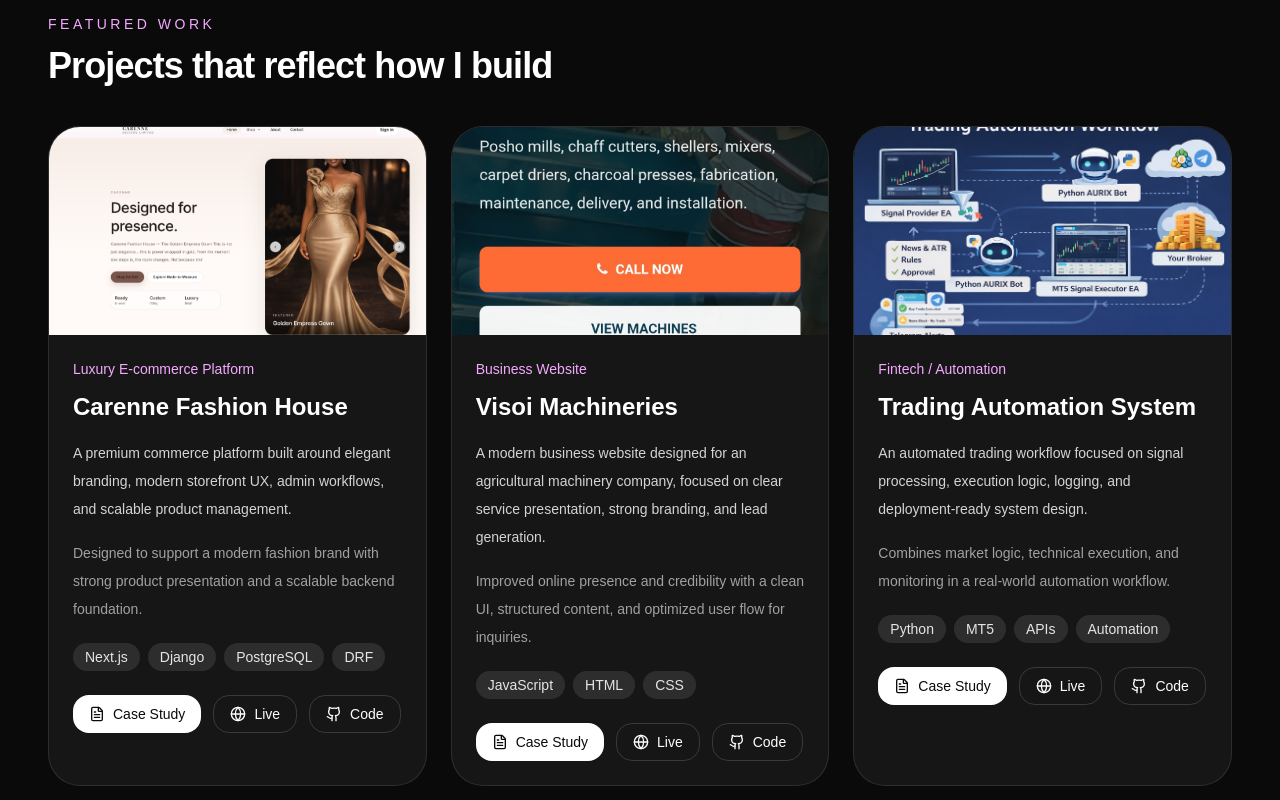
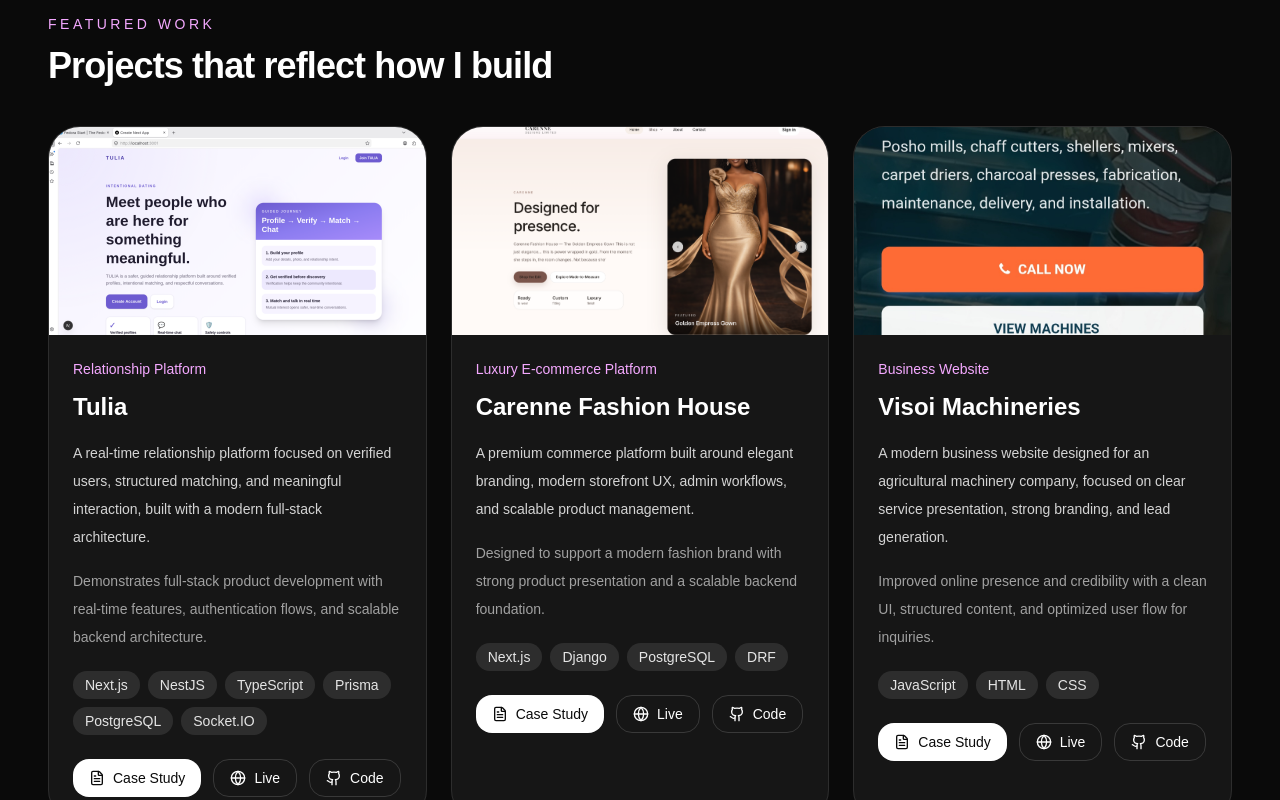
Before and after one commit to Paulwamaria/paulw, a Next.js app in the folder paul-portfolio/: page / in a window 1280 px wide. Shown: the part 940-1740 px from the top of the page. Built offline with nearby package versions, Linux system fonts and the light colour scheme.

Commit message:
Add Tulia to portfolio

```diff
--- a/paul-portfolio/app/code-access/page.tsx
+++ b/paul-portfolio/app/code-access/page.tsx
@@ -5,6 +5,12 @@
   string,
   { title: string; description: string; live?: string }
 > = {
+  tulia: {
+    title: "Tulia",
+    description:
+      "This repository is private as Tulia is an active product concept with user flows, platform logic, and features that are not publicly shared.",
+    live: "#",
+  },
   carenne: {
     title: "Carenne Fashion House",
     description:
--- a/paul-portfolio/app/page.tsx
+++ b/paul-portfolio/app/page.tsx
@@ -16,6 +16,27 @@
 } from "lucide-react";
 
 const featuredProjects = [
+  {
+    title: "Tulia",
+    slug: "tulia",
+    image: "/projects/tulia.png",
+    category: "Relationship Platform",
+    summary:
+      "A real-time relationship platform focused on verified users, structured matching, and meaningful interaction, built with a modern full-stack architecture.",
+    stack: [
+      "Next.js",
+      "NestJS",
+      "TypeScript",
+      "Prisma",
+      "PostgreSQL",
+      "Socket.IO",
+    ],
+    impact:
+      "Demonstrates full-stack product development with real-time features, authentication flows, and scalable backend architecture.",
+    live: "https://github.com/Paulwamaria/tulia",
+    code: "https://github.com/Paulwamaria/tulia",
+    caseStudy: "/projects/tulia",
+  },
   {
     title: "Carenne Fashion House",
     slug: "carenne",
@@ -58,6 +79,7 @@
     code: "/code-access?project=trading",
     caseStudy: "/projects/trading",
   },
+
   {
     title: "Ascend",
     slug: "ascend",
@@ -173,8 +195,9 @@
 
                 <p className="mt-6 max-w-2xl text-base leading-7 text-neutral-300 md:text-lg">
                   I’m Paul Wamaria — a full-stack developer focused on turning
-                  ideas into production-ready platforms with strong architecture,
-                  polished user experience, and real business value.
+                  ideas into production-ready platforms with strong
+                  architecture, polished user experience, and real business
+                  value.
                 </p>
 
                 <div className="mt-8 flex flex-wrap gap-4">
@@ -287,7 +310,9 @@
                     <Link
                       href={project.live}
                       className="inline-flex items-center rounded-2xl border border-white/15 px-4 py-2 text-sm text-white transition hover:bg-white/10"
-                      target={project.live.startsWith("http") ? "_blank" : undefined}
+                      target={
+                        project.live.startsWith("http") ? "_blank" : undefined
+                      }
                     >
                       <Globe className="mr-2 h-4 w-4" />
                       Live
@@ -296,7 +321,9 @@
                     <Link
                       href={project.code}
                       className="inline-flex items-center rounded-2xl border border-white/15 px-4 py-2 text-sm text-white transition hover:bg-white/10"
-                      target={project.code.startsWith("http") ? "_blank" : undefined}
+                      target={
+                        project.code.startsWith("http") ? "_blank" : undefined
+                      }
                     >
                       <Github className="mr-2 h-4 w-4" />
                       Code
--- a/paul-portfolio/app/projects/[slug]/page.tsx
+++ b/paul-portfolio/app/projects/[slug]/page.tsx
@@ -20,6 +20,51 @@
     privateCode?: boolean;
   }
 > = {
+  tulia: {
+    title: "Tulia",
+    category: "Relationship Platform",
+    heroImage: "/projects/tulia.png",
+
+    overview:
+      "Tulia is a full-stack relationship platform built to explore how trust, real-time interaction, and structured user flows can improve modern connection experiences. The project combines product thinking with scalable backend architecture and real-time communication.",
+
+    problem:
+      "Many existing platforms prioritize engagement metrics over meaningful interaction, leading to low trust and shallow user experiences. The challenge was to design a system that supports intentional connections while handling real-time interaction and scalable user flows.",
+
+    solution:
+      "I built Tulia as a modern full-stack application using Next.js and NestJS, with a focus on authentication, user verification, matching flows, and real-time communication using WebSockets. The architecture was designed to support both product experimentation and scalability.",
+
+    features: [
+      "User authentication and verification flows",
+      "Matching and connection system",
+      "Real-time messaging with Socket.IO",
+      "Structured backend architecture with NestJS",
+      "Database modeling using Prisma and PostgreSQL",
+    ],
+
+    stack: [
+      "Next.js",
+      "NestJS",
+      "TypeScript",
+      "Prisma",
+      "PostgreSQL",
+      "Socket.IO",
+    ],
+
+    challenges: [
+      "Designing real-time communication workflows",
+      "Structuring backend services for scalability",
+      "Managing relational data with Prisma",
+      "Balancing product design with technical implementation",
+    ],
+
+    outcome:
+      "Tulia demonstrates my ability to build a real-time full-stack product from the ground up, combining frontend UX, backend architecture, database design, and live communication systems into a cohesive platform.",
+
+    live: "#",
+    code: "https://github.com/Paulwamaria/tulia",
+    privateCode: true,
+  },
   carenne: {
     title: "Carenne Fashion House",
     category: "Luxury E-commerce Platform",
```
Also changed, not shown: paul-portfolio/public/projects/tulia.png (added).
